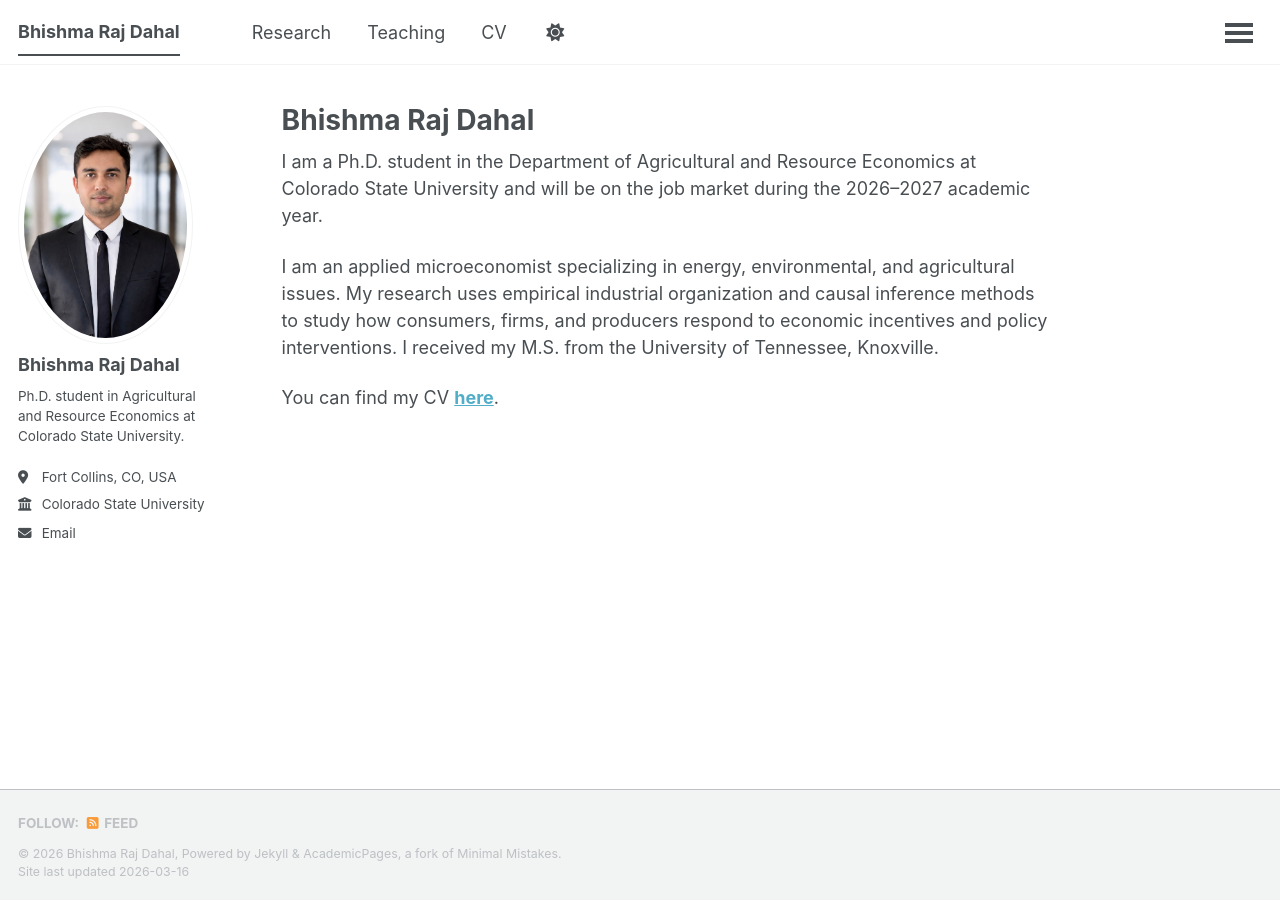
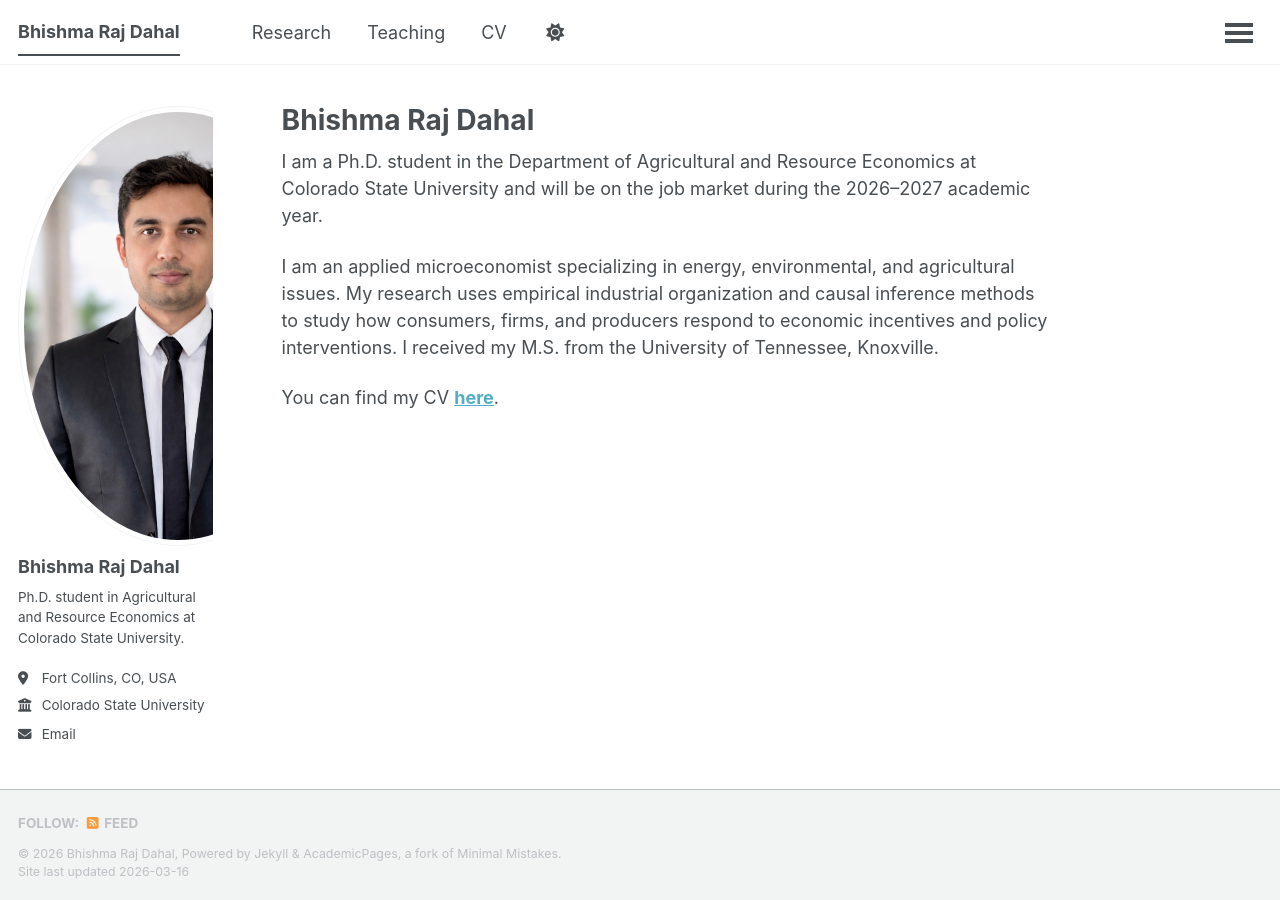
Before and after one commit to bhishmarajdahal/bhishmarajdahal.github.io, a Jekyll site: the page built from _pages/about.md, in a window 1280 px wide. Built offline with Jekyll 4.4.1, drawn with Linux system fonts in a browser that asks for light colours; a script that is not in the unit is left out.

Commit message:
Update main.scss

```diff
--- a/assets/css/main.scss
+++ b/assets/css/main.scss
@@ -40,8 +40,15 @@
     "vendor/font-awesome/fontawesome",
     "vendor/font-awesome/solid",
     "vendor/font-awesome/brands"
-;/* ===== Enlarge author profile photo ===== */
-.author__avatar img {
-  width: 280px;   /* adjust size here */
-  height: auto;
+;
+
+/* ===== Enlarge author profile photo (FORCED override) ===== */
+.sidebar .author__avatar {
+  width: 320px !important;        /* change to 300 if too large */
+  max-width: 320px !important;
 }
+
+.sidebar .author__avatar img {
+  width: 100% !important;
+  height: auto !important;
+}
```
